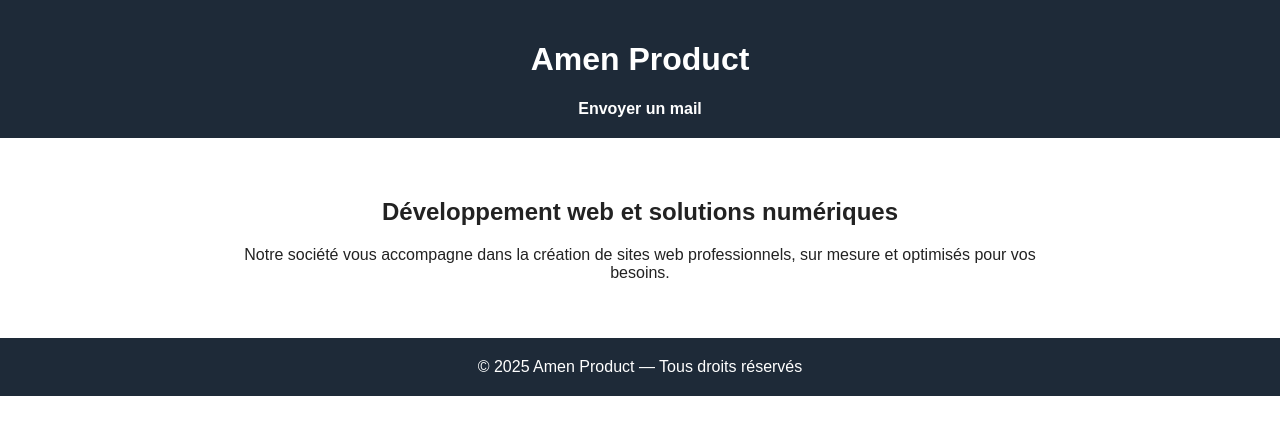
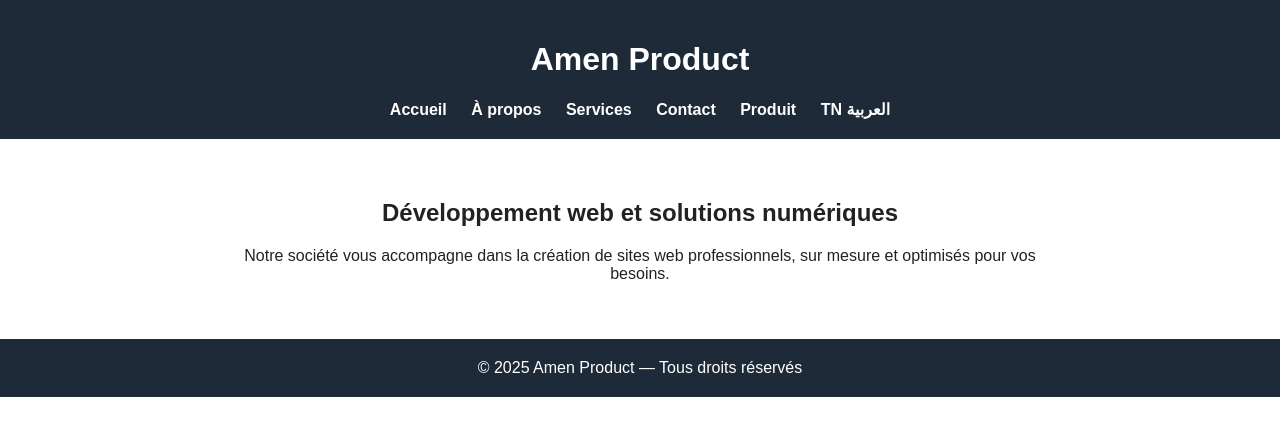
Before and after one commit to amen2211/aaaa, a plain HTML site: page produit.html in a window 1280 px wide. Drawn offline with Linux system fonts and the light colour scheme.

Commit message:
Update produit.html

```diff
--- a/produit.html
+++ b/produit.html
@@ -14,7 +14,12 @@
   <header>
     <h1>Amen Product</h1>
     <nav>
-      <a href="mailto:productamen@gmail.com">Envoyer un mail</a>
+      <a href="index.html">Accueil</a>
+      <a href="apropos.html">À propos</a>
+      <a href="services.html">Services</a>
+      <a href="contact.html">Contact</a>
+      <a href="produit.html">Produit</a>
+      <a href="index-ar.html" class="lang-switch">TN العربية</a>
     </nav>
   </header>
   <section class="content">
```
